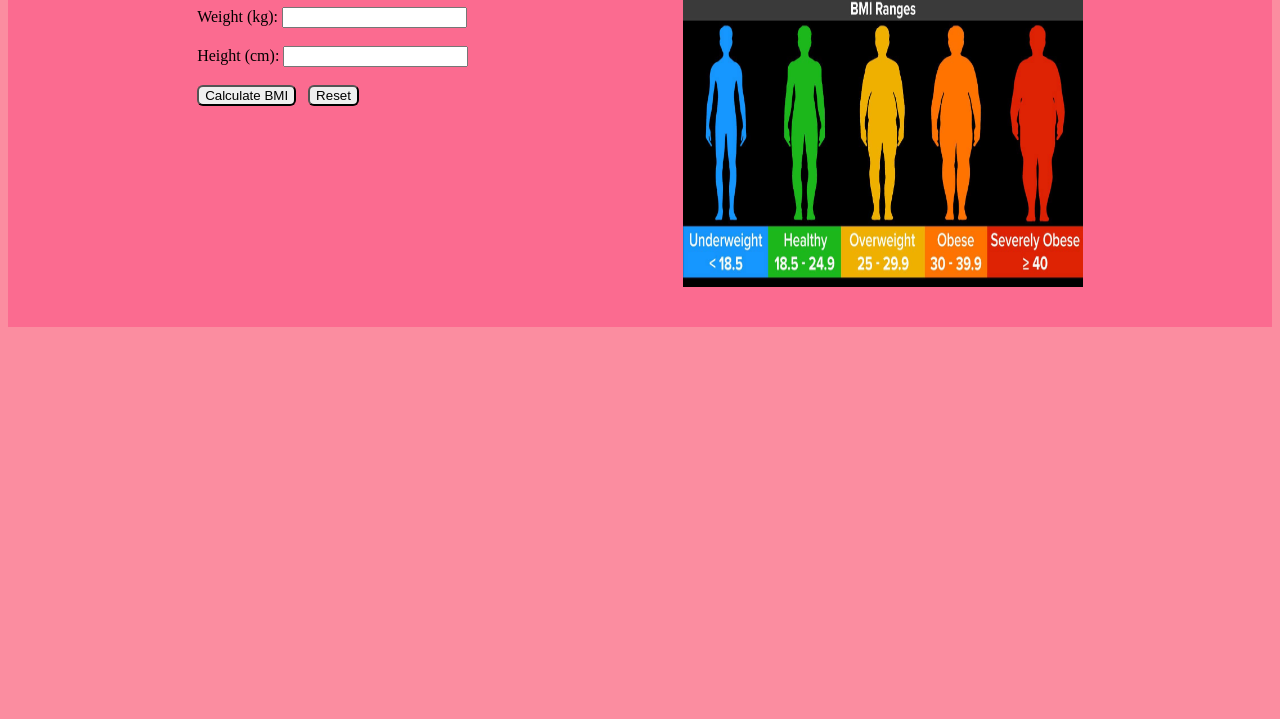
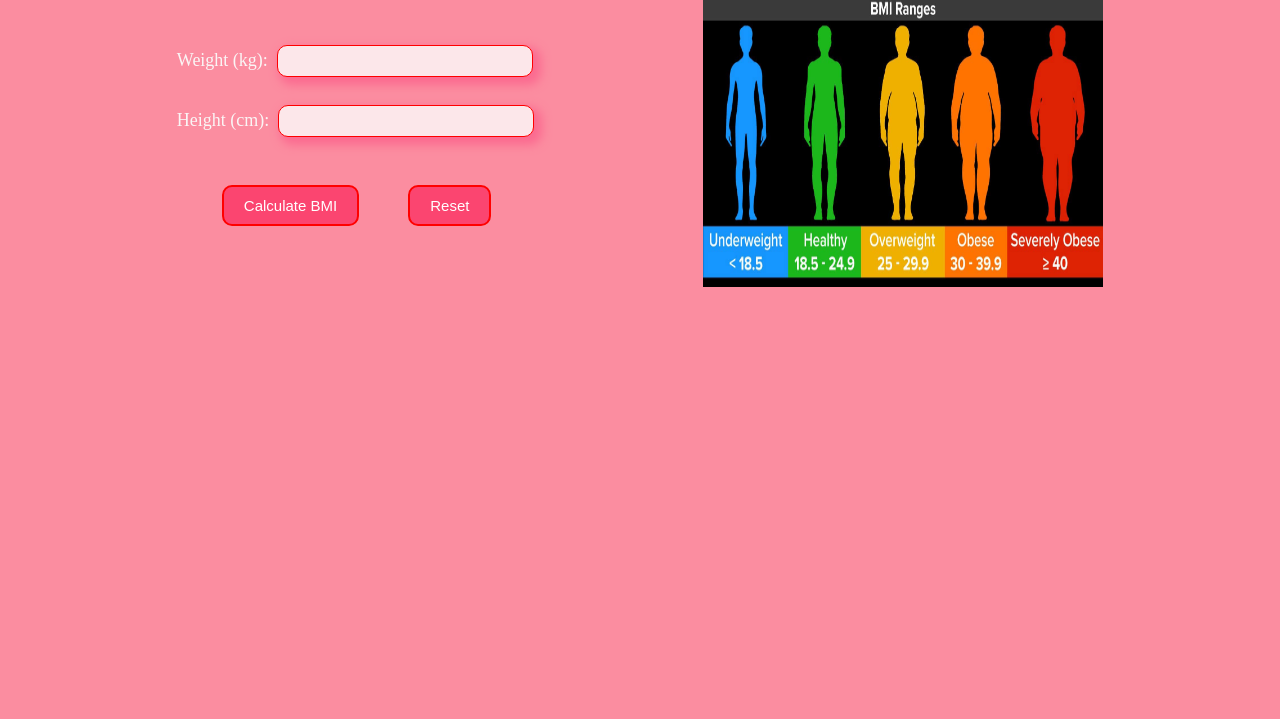
Before and after one commit to bhartiharinkhede44/mini-javascript-projects, a plain HTML site: page bmi-calcy/index.html in a window 1280 px wide. Shown: the part 81-800 px from the top of the page. Drawn offline with Linux system fonts and the light colour scheme.

Commit message:
updated bmi calcii

```diff
--- a/bmi-calcy/index.html
+++ b/bmi-calcy/index.html
@@ -6,12 +6,19 @@
     <meta name="viewport" content="width=device-width, initial-scale=1.0">
     <title>BMI CALCULATOR</title>
     <style>
+
+:root {
+    --themeColor: #FB6B90 ;
+    --textColor: white;
+    --bgColor: #f8b4bf ;
+    --darkColor: #FB4570;
+}
         body {
             background-color: #FB8DA0;
         }
 
         .container {
-            background-color: #FB6B90;
+            background-color:#FB8DA0;
             height: 400px;
             display: flex;
             flex-direction: row;
@@ -26,10 +33,38 @@
 
         }
         .btn{
-           border-radius: 6px;
-
+            margin-top: 30px;
+           border-radius: 10px;
+           padding: 10px 20px 10px 20px ;
+           font-size: 15px;
+           margin-left: 45px;
+           background-color:var(--darkColor) ;
+           color: white;
+          border: 2px solid red;
 
         }
+        .text {
+            font-size: 18px;
+            color: rgb(250, 245, 245);
+            font-weight: 500;
+        }
+
+        .input-box {
+            height: 28px;
+            margin-top: 10px;
+            margin-left: 5px ;
+            width: 250px;
+            border-radius: 10px;
+            border: 1px solid red;
+            box-shadow: 5px 5px 10px 3px var(--themeColor);
+            background-color: rgb(252, 231, 234);
+        }
+        h1 {
+            text-align: center;
+            color:red ;
+            margin-bottom: 50px;
+        }
+
     </style>
 </head>
 
@@ -39,11 +74,11 @@
         <h1>BMI CALCULATOR</h1>
 
         <label for="weight" class="text">Weight (kg):</label>
-        <input type="number" id="weight" step="0.01"><br><br>
+        <input type="number" id="weight" step="0.01"  class="input-box"><br><br>
         <label for="height" class="text">Height (cm):</label>
-        <input type="number" id="height" step="0.01"><br><br>
-        <button type="button" id="Calculatebtn" class="btn" onclick="Calculatebmi()">Calculate BMI</button>&nbsp;&nbsp;
-        <button type="button" id="Resetbtn" class="btn" onclick="Resetbmi()">Reset</button>
+        <input type="number" id="height" step="0.01" class="input-box"><br><br>
+        <button type="button" id="Calculatebtn" class="btn" onclick="Calculatebmi()">Calculate BMI</button>
+        <button type="button" id="Resetbtn" class="btn " onclick="Resetbmi()">Reset</button>
         <p id="answer"></p>
     </div>
     <div class="imgcontainer">
@@ -69,21 +104,21 @@
                 let BmiMessage = "Your BMI is : " + bmi.toFixed(2) ;
                 if (bmi < 18.5)
                 {
-                    BmiMessage += "You are underweight.";
-                    image.src="./img/hea.png "
+                    BmiMessage += " → You are underweight.";
+                    image.src="./img/underweight.jpg "
 
                 }
                  else if (bmi >= 18.5 && bmi < 24.9)
                 {
-                    BmiMessage += "You have a healthy weight.";
+                    BmiMessage += " → You have a healthy weight.";
                     image.src="./img/hea.png"
                 } else if (bmi >= 25 && bmi < 29.9)
                 {
-                    BmiMessage+= "You are overweight.";
+                    BmiMessage+= " → You are overweight.";
                     image.src="./img/overweight-img.png"
                 } else
                 {
-                    BmiMessage += "You are obese.";
+                    BmiMessage += " → You are obese.";
                     image.src="./img/overweight-img.png"
                 }
                 document.getElementById("answer").textContent = BmiMessage;
```
Also changed, not shown: bmi-calcy/img/hea.png, bmi-calcy/img/overweight-img.png, bmi-calcy/img/underweight.jpg (added).
